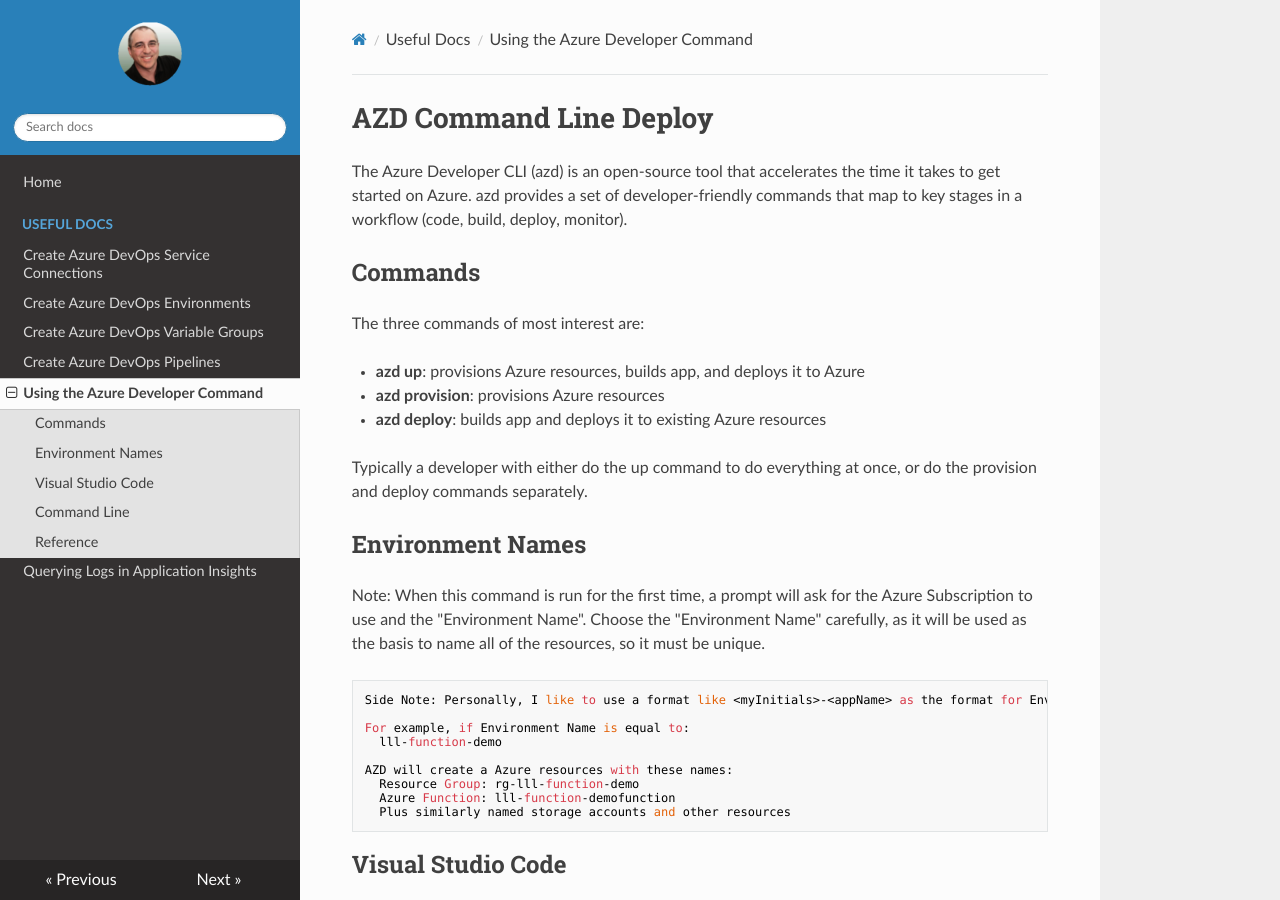
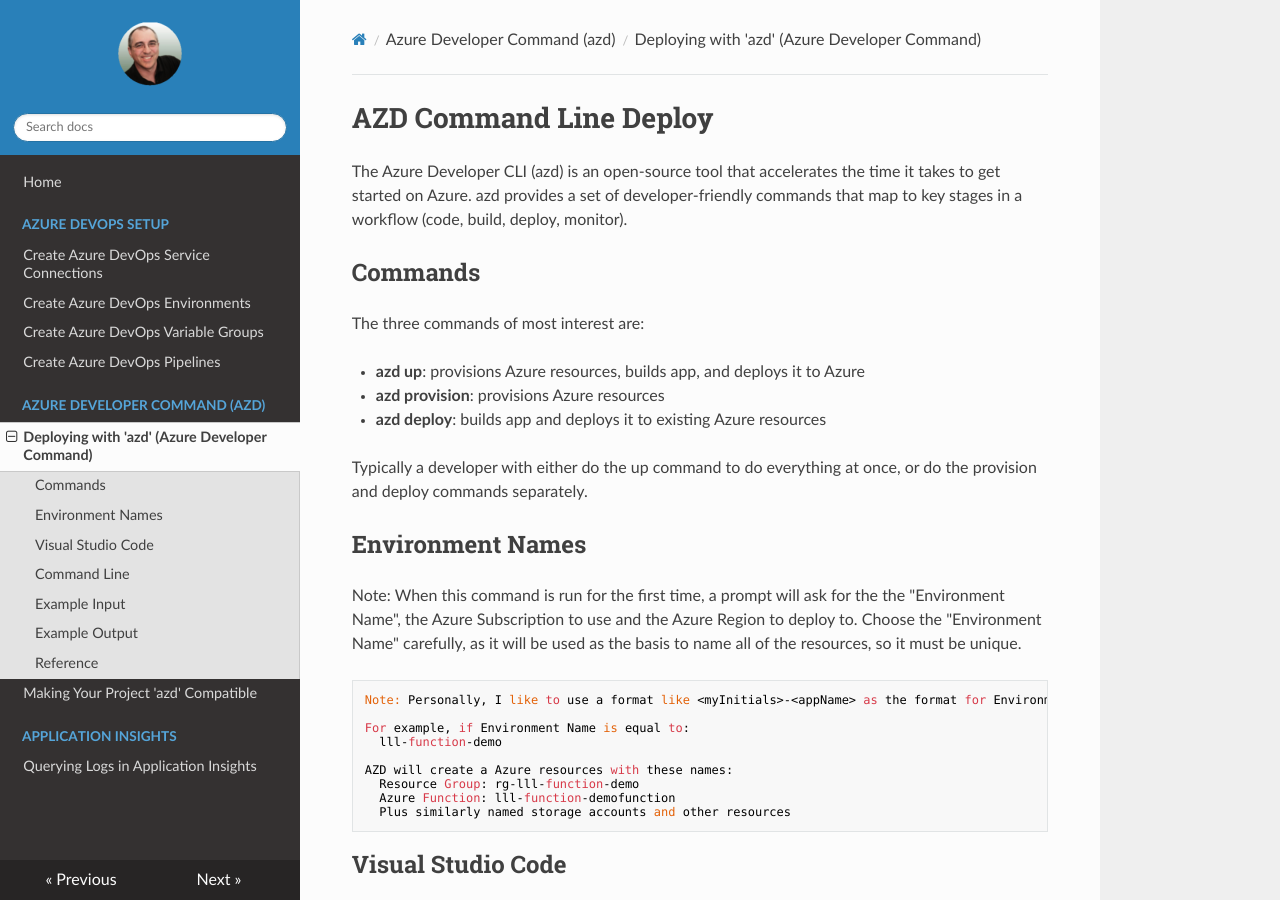
Before and after one commit to lluppesms/Docs, an MkDocs documentation site: the page built from docs/AzdDeploy.md, in a window 1280 px wide and 900 px high. Built offline with MkDocs 1.6.1, drawn with Linux system fonts in a browser that asks for light colours; nearby versions of some CDN libraries; some of the changed text lies outside the part shown.

Commit message:
Add azd documentation

````diff
--- a/docs/AzdDeploy.md
+++ b/docs/AzdDeploy.md
@@ -14,9 +14,9 @@
 
 ## Environment Names
 
-Note: When this command is run for the first time, a prompt will ask for the Azure Subscription to use and the "Environment Name". Choose the "Environment Name" carefully, as it will be used as the basis to name all of the resources, so it must be unique.
+Note: When this command is run for the first time, a prompt will ask for the the "Environment Name", the Azure Subscription to use and the Azure Region to deploy to. Choose the "Environment Name" carefully, as it will be used as the basis to name all of the resources, so it must be unique.
 
-    Side Note: Personally, I like to use a format like <myInitials>-<appName> as the format for Environment.
+    Note: Personally, I like to use a format like <myInitials>-<appName> as the format for Environment Name.
 
     For example, if Environment Name is equal to:
       lll-function-demo
@@ -40,6 +40,14 @@
 > azd up
 ```
 
+## Example Input
+
+![VSC Commands](/Docs/assets/images/AZD_Prompts.png)
+
+## Example Output
+
+![VSC Commands](/Docs/assets/images/AZD_Result.png)
+
 ---
 
 ## Reference
--- a/mkdocs.yml
+++ b/mkdocs.yml
@@ -44,12 +44,18 @@
 
 nav:
   - Home: index.md
-  - Useful Docs:
+
+  - Azure DevOps Setup:
     - Create Azure DevOps Service Connections: CreateServiceConnections.md
     - Create Azure DevOps Environments: CreateDevOpsEnvironments.md
     - Create Azure DevOps Variable Groups: CreateDevOpsVariableGroups.md
     - Create Azure DevOps Pipelines: CreateNewPipeline.md
-    - Using the Azure Developer Command: AzdDeploy.md
+
+  - Azure Developer Command (azd):
+    - Deploying with 'azd' (Azure Developer Command): AzdDeploy.md
+    - Making Your Project 'azd' Compatible: AzdCompatibility.md
+
+  - Application Insights:
     - Querying Logs in Application Insights: ReadAppInsightsLogFiles.md
 
 markdown_extensions:
````
Also changed, not shown: docs/AzdCompatibility.md (added, +154 -0 lines), docs/index.md (+14 -1 lines), docs/assets/images/AZD_Prompts.png (added), docs/assets/images/AZD_Result.png (added).
